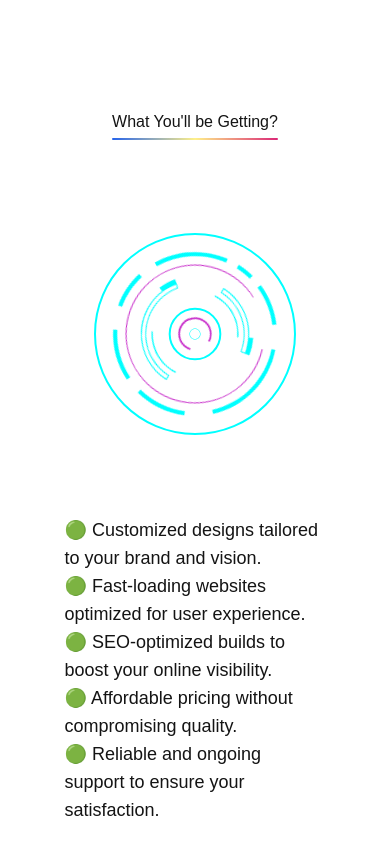
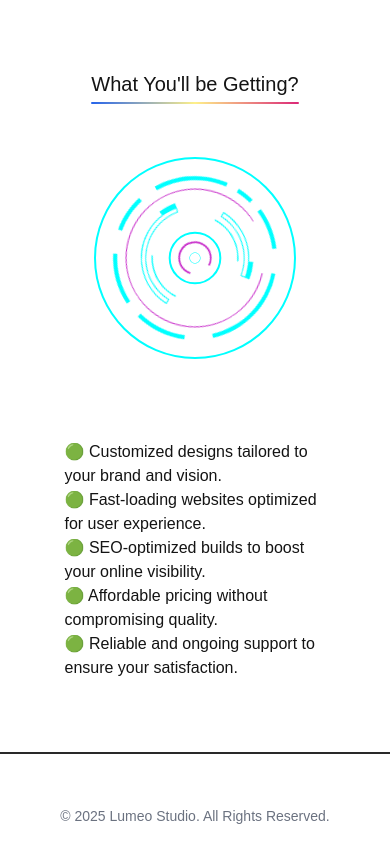
Before and after one commit to jenilparmar/lumeostudio, a Next.js app: page / in a window 390 px wide. Shown: the part 562-1424 px from the top of the page. Built offline with nearby package versions, Linux system fonts and the light colour scheme; grey boxes are pictures that could not be loaded.

Commit message:
Done Completing websie

```diff
--- a/pages/Components/Home1.jsx
+++ b/pages/Components/Home1.jsx
@@ -3,7 +3,7 @@ import { gsap } from "gsap";
 
 const Home1 = () => {
   useEffect(() => {
-    // Animate the text elements one by one
+
     gsap.from(".text1", {
       opacity: 0,
       y: 30,
@@ -38,7 +38,7 @@ const Home1 = () => {
   }, []);
 
   return (
-    <div className="h-fit mb-20 flex flex-col md:flex-row justify-between px-20">
+    <div className="h-fit md:mb-20 flex flex-col md:flex-row justify-between px-20">
       <div className="mt-20 h-full flex flex-col text-4xl font-bold md:text-left text-center">
         <p className="text-2xl md:text-7xl text1">The only</p>
         <h2 className="text-5xl md:text-9xl bg-gradient-to-r from-blue-600 via-yellow-200 to-pink-600 inline-block text-transparent bg-clip-text text2">
--- a/pages/Components/Home2.jsx
+++ b/pages/Components/Home2.jsx
@@ -46,9 +46,9 @@ const Home2 = () => {
   }, []);
 
   return (
-    <div className="w-full h-screen flex flex-col gap-10">
+    <div className="w-full h-fit py-10 flex flex-col md:gap-10">
       <div className="self-center">
-        <h3 ref={headingRef} className="self-center md:text-4xl">
+        <h3 ref={headingRef} className="self-center md:text-4xl text-xl">
           What You'll be Getting?
         </h3>
         <div
@@ -128,7 +128,7 @@ const Home2 = () => {
               id="center"></path>
           </svg>
         </div>
-        <div className="w-10/12 md:w-1/2 self-center flex flex-col items-start md:gap-12 text-lg  md:text-xl p-8">
+        <div className="w-10/12 md:w-1/2 self-center flex flex-col items-start md:gap-12   md:text-xl p-8">
           {[
             "Customized designs tailored to your brand and vision.",
             "Fast-loading websites optimized for user experience.",
--- /dev/null
+++ b/pages/Components/Home3.jsx
@@ -0,0 +1,31 @@
+import React from "react";
+
+const Footer = () => {
+  return (
+    <footer className="border-t-2 border-[#292929] text-white py-6 flex flex-col justify-center">
+      <div className="container mx-auto flex flex-col md:flex-row justify-between items-center px-4">
+        {/* Logo or Brand Name */}
+        <div className="text-lg font-bold">Lumeo Studio</div>
+
+        {/* Quick Links */}
+
+        <div className="text-gray-500 text-center text-sm">
+        &copy; {new Date().getFullYear()} Lumeo Studio. All Rights Reserved.
+      </div>
+
+        {/* Social Media Links */}
+        <div className="flex space-x-4 mt-4 md:mt-0">
+          <a
+            href="mailto:lumeostudio@gmail.com"
+            className="hover:text-gray-400">
+            Contact us
+          </a>
+        </div>
+      </div>
+
+
+    </footer>
+  );
+};
+
+export default Footer;
--- a/pages/index.js
+++ b/pages/index.js
@@ -1,5 +1,6 @@
 import Home1 from "./Components/Home1";
 import Home2 from "./Components/Home2";
+import Home3 from "./Components/Home3";
 import Navbar from "./Components/Navbar";
 
 export default function Home() {
@@ -9,6 +10,7 @@ export default function Home() {
         <Navbar />
         <Home1 />
         <Home2/>
+        <Home3/>
       </div>
     </>
   );
```
